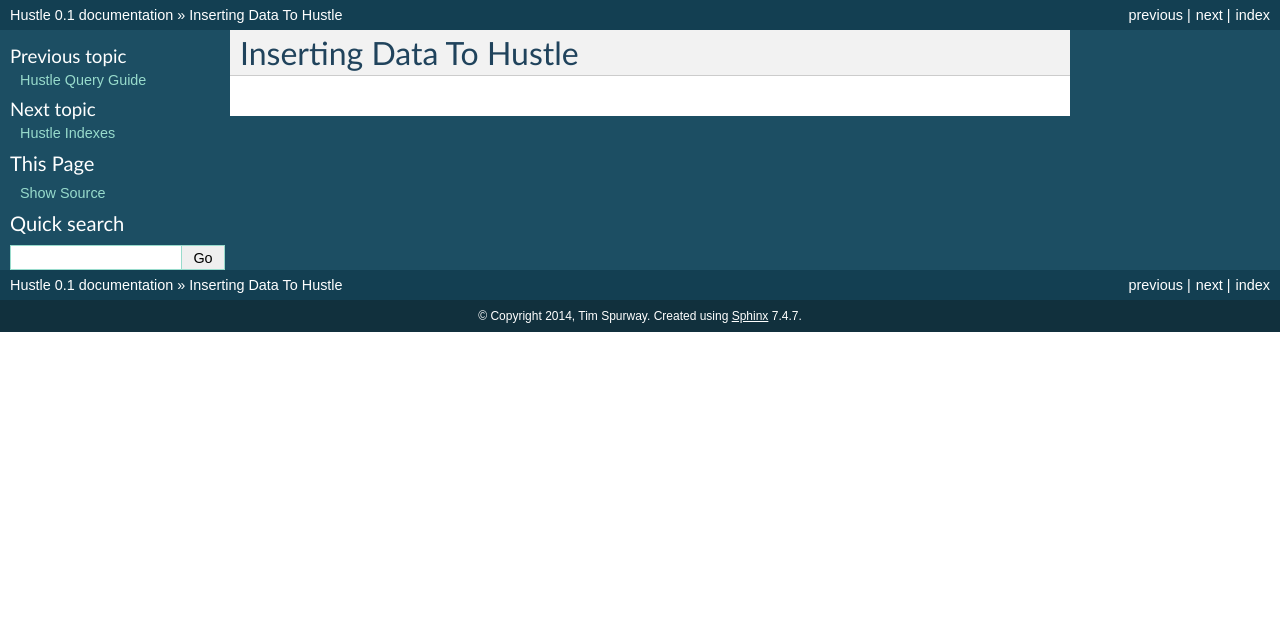
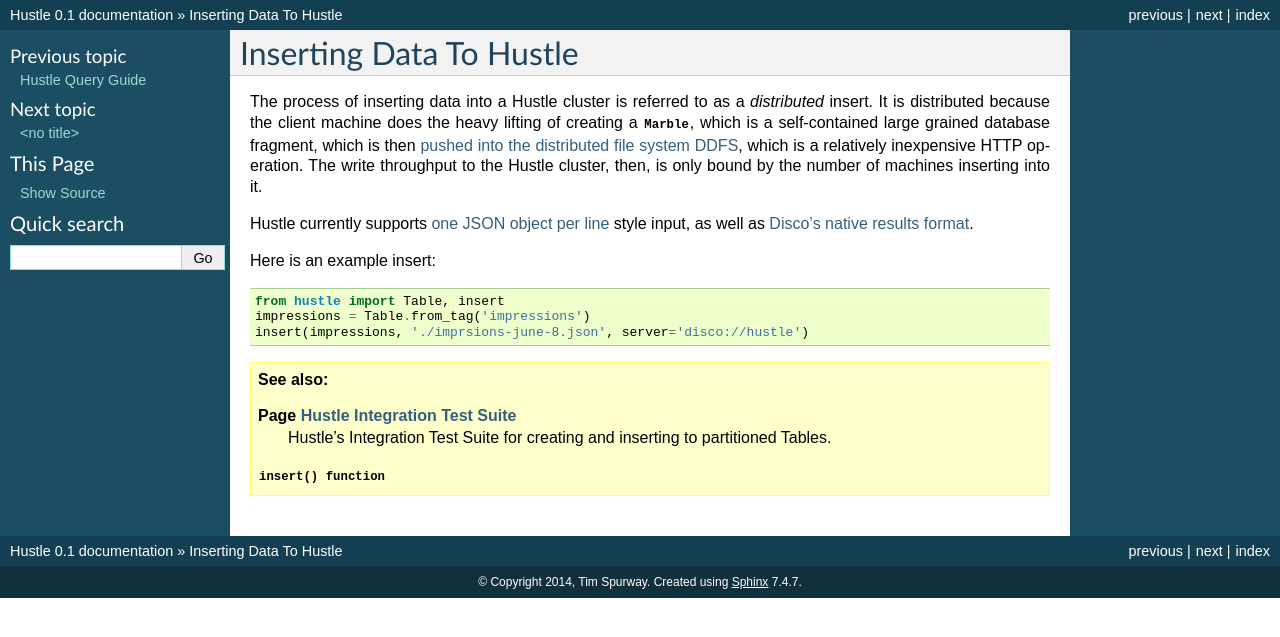
Before and after one commit to tspurway/hustle, a Sphinx documentation site: the page built from doc/howto/insert.rst, in a window 1280 px wide. Shown: the top 637 px of the page. Built offline with Sphinx 7.4.7, drawn with Linux system fonts in a browser that asks for light colours.

Commit message:
adding more docs

```diff
--- a/doc/howto/index.rst
+++ /dev/null
@@ -1,4 +0,0 @@
-.. _indexguide:
-
-Hustle Indexes
-==============
--- a/doc/howto/insert.rst
+++ b/doc/howto/insert.rst
@@ -2,3 +2,26 @@
 
 Inserting Data To Hustle
 ========================
+
+The process of inserting data into a Hustle cluster is referred to as a *distributed* insert.  It is
+distributed because the client machine does the heavy lifting of creating a
+:class:`Marble <hustle.core.marble.Marble>`, which is a self-contained large grained database fragment, which
+is then `pushed into the distributed file system DDFS <http://disco.readthedocs.org/en/latest/howto/ddfs.html#ddfs>`_,
+which is a relatively inexpensive HTTP operation.  The write throughput to the Hustle cluster, then, is only
+bound by the number of machines inserting into it.
+
+Hustle currently supports `one JSON object per line <http://json.org>`_ style input, as well as
+`Disco's native results format <http://disco.readthedocs.org/en/latest/faq.html#chaining>`_.
+
+Here is an example insert::
+
+    from hustle import Table, insert
+    impressions = Table.from_tag('impressions')
+    insert(impressions, './imprsions-june-8.json', server='disco://hustle')
+
+.. seealso::
+
+    Page :ref:`integrationtests`
+        Hustle's Integration Test Suite for creating and inserting to partitioned Tables.
+
+    :func:`insert() function <hustle.insert>`
--- a/doc/index.rst
+++ b/doc/index.rst
@@ -97,7 +97,6 @@
    howto/schema
    howto/query
    howto/insert
-   howto/index
 
 Reference
 ---------
```
Also changed, not shown: doc/howto/configure.rst (+17 -0 lines).
